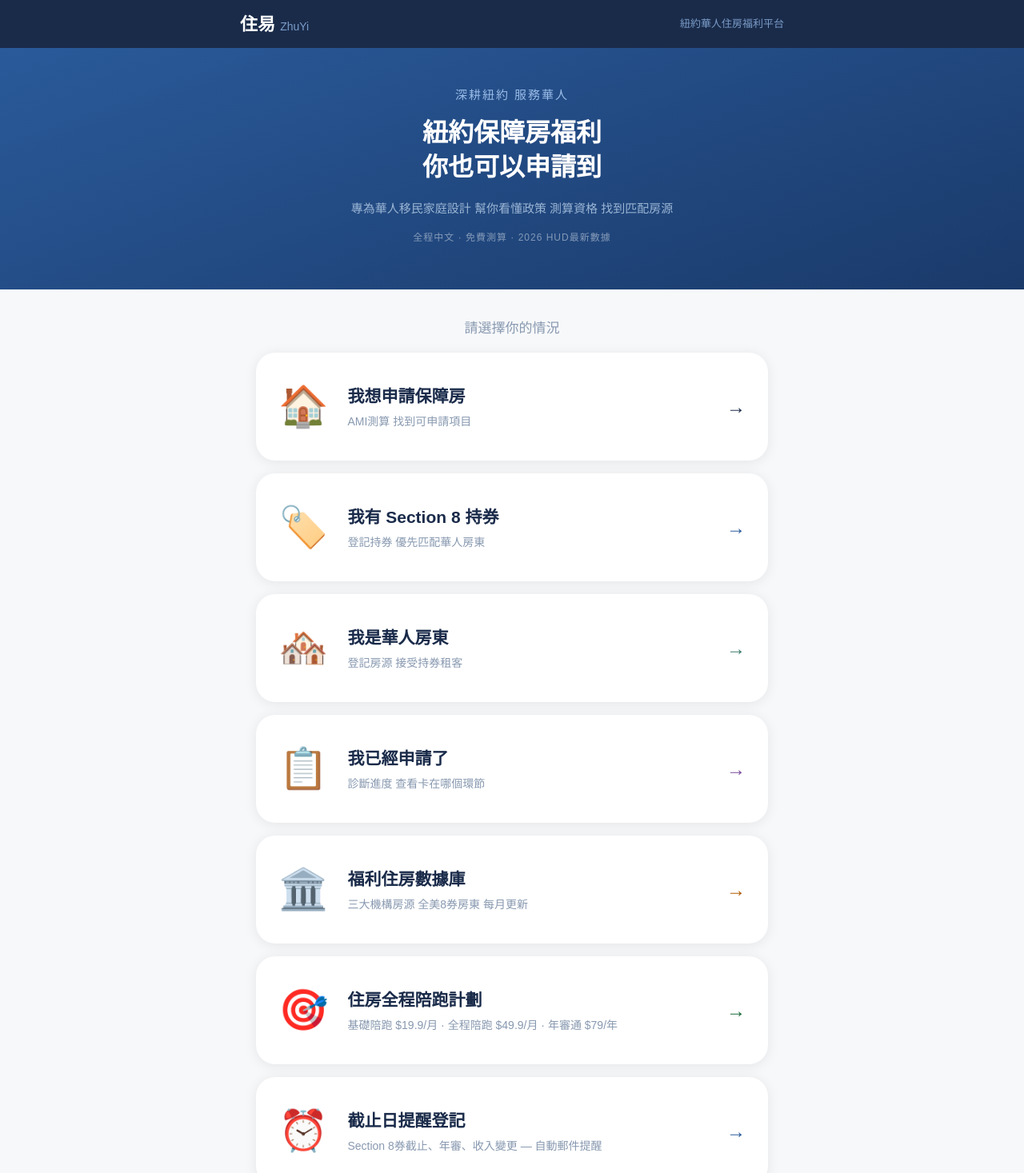
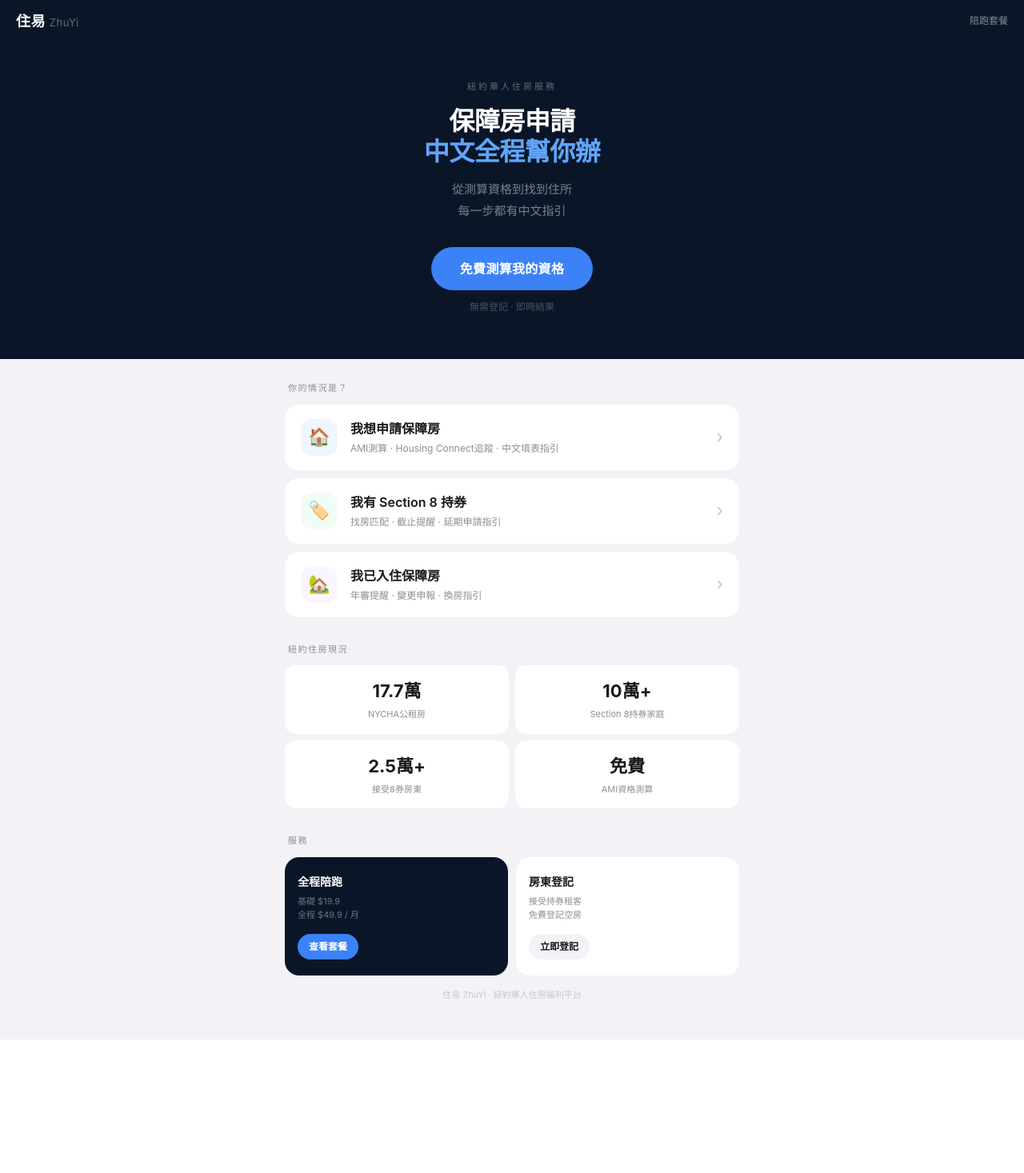
Before and after one commit to mtaiya2026jan-beep/zhuyi, a Next.js app: page / in a window 1280 px wide. Shown: the top 1467 px of the page at 80% size. After the commit the page ends 1300 px from the top, so only its background shows below. Built offline with nearby package versions, Linux system fonts and the light colour scheme.

Commit message:
feat: 首頁蘋果風格重構，三場景極簡設計

```diff
--- a/src/app/page.tsx
+++ b/src/app/page.tsx
@@ -1,60 +1,119 @@
 "use client";
 import {useRouter} from "next/navigation";
-const CARDS=[
-  {icon:"🏠",title:"我想申請保障房",sub:"AMI測算  找到可申請項目",href:"/ami",color:"#1A2B4A"},
-  {icon:"🏷️",title:"我有 Section 8 持券",sub:"登記持券  優先匹配華人房東",href:"/voucher",color:"#2A5A9A"},
-  {icon:"🏘️",title:"我是華人房東",sub:"登記房源  接受持券租客",href:"/landlord",color:"#3A7A6A"},
-  {icon:"📋",title:"我已經申請了",sub:"診斷進度  查看卡在哪個環節",href:"/status",color:"#7A4A9A"},
-  {icon:"🏛️",title:"福利住房數據庫",sub:"三大機構房源  全美8券房東  每月更新",href:"/database",color:"#B05A00"},
-  {icon:"🎯",title:"住房全程陪跑計劃",sub:"基礎陪跑 $19.9/月 · 全程陪跑 $49.9/月 · 年審通 $79/年",href:"/pricing",color:"#1A6A3A"},
-  {icon:"⏰",title:"截止日提醒登記",sub:"Section 8券截止、年審、收入變更 — 自動郵件提醒",href:"/reminders",color:"#2A5A9A"},
-  {icon:"📢",title:"變更申報指引",sub:"收入/家庭/地址/婚姻等9項變更 — 中文申報步驟",href:"/changes",color:"#7A4A9A"},
+
+const SCENES=[
+  {
+    icon:"🏠",
+    title:"我想申請保障房",
+    sub:"AMI測算 · Housing Connect追蹤 · 中文填表指引",
+    href:"/ami",
+    accent:"#3B82F6",
+    bg:"#EFF6FF",
+  },
+  {
+    icon:"🏷️",
+    title:"我有 Section 8 持券",
+    sub:"找房匹配 · 截止提醒 · 延期申請指引",
+    href:"/voucher",
+    accent:"#10B981",
+    bg:"#F0FDF4",
+  },
+  {
+    icon:"🏡",
+    title:"我已入住保障房",
+    sub:"年審提醒 · 變更申報 · 換房指引",
+    href:"/changes",
+    accent:"#8B5CF6",
+    bg:"#FAF5FF",
+  },
 ];
+
+const STATS=[
+  {num:"17.7萬",label:"NYCHA公租房"},
+  {num:"10萬+",label:"Section 8持券家庭"},
+  {num:"2.5萬+",label:"接受8券房東"},
+  {num:"免費",label:"AMI資格測算"},
+];
+
 export default function Home(){
   const router=useRouter();
-  return (
-    <div style={{fontFamily:"PingFang TC,Noto Sans TC,sans-serif",minHeight:"100vh",background:"#F7F8FA"}}>
-      <div style={{background:"#1A2B4A",padding:"0 24px"}}>
-        <div style={{maxWidth:680,margin:"0 auto",display:"flex",alignItems:"center",justifyContent:"space-between",height:60}}>
-          <div style={{color:"#fff",fontSize:22,fontWeight:800}}>住易 <span style={{fontSize:14,color:"#7A9CC8",fontWeight:400}}>ZhuYi</span></div>
-          <div style={{fontSize:13,color:"#7A9CC8"}}>紐約華人住房福利平台</div>
-        </div>
+  return(
+    <div style={{fontFamily:"PingFang TC,-apple-system,sans-serif",minHeight:"100vh",background:"#F2F2F7"}}>
+
+      {/* 頂欄 */}
+      <div style={{background:"#0A1628",padding:"0 20px",height:52,display:"flex",alignItems:"center",justifyContent:"space-between"}}>
+        <div style={{color:"#fff",fontSize:18,fontWeight:700,letterSpacing:0.5}}>住易 <span style={{color:"rgba(255,255,255,0.35)",fontSize:13,fontWeight:400}}>ZhuYi</span></div>
+        <a href="/pricing" style={{fontSize:12,color:"rgba(255,255,255,0.5)",textDecoration:"none"}}>陪跑套餐</a>
       </div>
-      <div style={{background:"linear-gradient(160deg,#2A5A9A 0%,#1A3A6A 100%)",padding:"48px 24px 56px",textAlign:"center"}}>
-        <div style={{maxWidth:520,margin:"0 auto"}}>
-          <div style={{fontSize:15,color:"#9ABCE8",letterSpacing:2,marginBottom:14}}>深耕紐約  服務華人</div>
-          <h1 style={{fontSize:32,fontWeight:800,color:"#fff",lineHeight:1.35,marginBottom:16}}>紐約保障房福利<br/>你也可以申請到</h1>
-          <p style={{fontSize:15,color:"#9BB5D4",lineHeight:1.8}}>專為華人移民家庭設計  幫你看懂政策  測算資格  找到匹配房源</p>
-          <div style={{marginTop:14,fontSize:12,color:"rgba(255,255,255,0.45)",letterSpacing:1}}>全程中文 · 免費測算 · 2026 HUD最新數據</div>
-        </div>
+
+      {/* Hero */}
+      <div style={{background:"#0A1628",padding:"48px 24px 56px",textAlign:"center"}}>
+        <div style={{fontSize:11,color:"rgba(255,255,255,0.35)",letterSpacing:3,marginBottom:16,textTransform:"uppercase"}}>紐約華人住房服務</div>
+        <h1 style={{margin:"0 0 14px",fontSize:32,fontWeight:800,color:"#fff",lineHeight:1.2,letterSpacing:-0.5}}>
+          保障房申請<br/><span style={{color:"#60A5FA"}}>中文全程幫你辦</span>
+        </h1>
+        <p style={{margin:"0 0 32px",fontSize:15,color:"rgba(255,255,255,0.45)",lineHeight:1.8}}>
+          從測算資格到找到住所<br/>每一步都有中文指引
+        </p>
+        <button onClick={()=>router.push("/ami")}
+          style={{background:"#3B82F6",color:"#fff",border:"none",borderRadius:50,padding:"15px 36px",fontSize:16,fontWeight:700,cursor:"pointer",letterSpacing:0.3}}>
+          免費測算我的資格
+        </button>
+        <div style={{marginTop:12,fontSize:12,color:"rgba(255,255,255,0.25)"}}>無需登記 · 即時結果</div>
       </div>
-      <div style={{maxWidth:680,margin:"0 auto",padding:"0 20px 50px"}}>
-        <div style={{fontSize:17,color:"#8899B0",margin:"36px 0 18px",textAlign:"center",fontWeight:500}}>請選擇你的情況</div>
-        <div style={{display:"flex",flexDirection:"column",gap:16}}>
-          {CARDS.map(c=>(
-            <button key={c.href+c.title} onClick={()=>router.push(c.href)}
-              style={{background:"#fff",border:"none",borderRadius:24,padding:"30px 28px",textAlign:"left",
-                boxShadow:"0 2px 16px rgba(0,0,0,0.08)",display:"flex",alignItems:"center",gap:24,cursor:"pointer"}}>
-              <div style={{fontSize:50,flexShrink:0}}>{c.icon}</div>
+
+      <div style={{maxWidth:600,margin:"0 auto",padding:"28px 16px 48px"}}>
+
+        {/* 場景選擇 */}
+        <div style={{fontSize:11,color:"#8E8E93",letterSpacing:1.5,marginBottom:12,paddingLeft:4,textTransform:"uppercase"}}>你的情況是？</div>
+        <div style={{display:"flex",flexDirection:"column",gap:10,marginBottom:32}}>
+          {SCENES.map(s=>(
+            <button key={s.href} onClick={()=>router.push(s.href)}
+              style={{background:"#fff",border:"none",borderRadius:18,padding:"18px 20px",textAlign:"left",
+                display:"flex",alignItems:"center",gap:16,cursor:"pointer",width:"100%"}}>
+              <div style={{width:46,height:46,borderRadius:14,background:s.bg,display:"flex",alignItems:"center",justifyContent:"center",fontSize:22,flexShrink:0}}>
+                {s.icon}
+              </div>
               <div style={{flex:1}}>
-                <div style={{fontSize:21,fontWeight:700,color:"#1A2B4A",marginBottom:6}}>{c.title}</div>
-                <div style={{fontSize:14,color:"#8899B0"}}>{c.sub}</div>
+                <div style={{fontSize:16,fontWeight:600,color:"#1A1A1A",marginBottom:4}}>{s.title}</div>
+                <div style={{fontSize:12,color:"#8E8E93",lineHeight:1.5}}>{s.sub}</div>
               </div>
-              <div style={{fontSize:24,color:c.color,fontWeight:700,flexShrink:0}}>→</div>
+              <div style={{fontSize:22,color:"#C7C7CC",flexShrink:0}}>›</div>
             </button>
           ))}
         </div>
-        <div style={{marginTop:28,background:"#fff",borderRadius:18,padding:"18px 22px",boxShadow:"0 2px 12px rgba(0,0,0,0.06)"}}>
-          <div style={{display:"flex",justifyContent:"center",textAlign:"center"}}>
-            {[["17.7萬","NYCHA公房套數"],["10萬+","Section 8持券家庭"],["2.5萬+","接受8券房東"],["10萬+","紐約華人移民家庭"]].map(([num,label],i,arr)=>(
-              <div key={label} style={{flex:1,borderRight:i<arr.length-1?"1px solid #ECEEF3":"none",padding:"4px 0"}}>
-                <div style={{fontSize:20,fontWeight:800,color:"#1A2B4A"}}>{num}</div>
-                <div style={{fontSize:11,color:"#8899B0",marginTop:4}}>{label}</div>
-              </div>
-            ))}
-          </div>
+
+        {/* 數據條 */}
+        <div style={{fontSize:11,color:"#8E8E93",letterSpacing:1.5,marginBottom:12,paddingLeft:4,textTransform:"uppercase"}}>紐約住房現況</div>
+        <div style={{display:"grid",gridTemplateColumns:"1fr 1fr",gap:8,marginBottom:32}}>
+          {STATS.map(s=>(
+            <div key={s.label} style={{background:"#fff",borderRadius:14,padding:"16px",textAlign:"center"}}>
+              <div style={{fontSize:22,fontWeight:700,color:"#1A1A1A"}}>{s.num}</div>
+              <div style={{fontSize:11,color:"#8E8E93",marginTop:4}}>{s.label}</div>
+            </div>
+          ))}
         </div>
-        <div style={{textAlign:"center",marginTop:14,fontSize:12,color:"#B0BBC8"}}>住易 ZhuYi · 紐約華人住房福利平台</div>
+
+        {/* 底部服務卡 */}
+        <div style={{fontSize:11,color:"#8E8E93",letterSpacing:1.5,marginBottom:12,paddingLeft:4,textTransform:"uppercase"}}>服務</div>
+        <div style={{display:"grid",gridTemplateColumns:"1fr 1fr",gap:10,marginBottom:16}}>
+          <button onClick={()=>router.push("/pricing")}
+            style={{background:"#0A1628",border:"none",borderRadius:18,padding:"20px 16px",textAlign:"left",cursor:"pointer"}}>
+            <div style={{fontSize:14,fontWeight:700,color:"#fff",marginBottom:6}}>全程陪跑</div>
+            <div style={{fontSize:11,color:"rgba(255,255,255,0.4)",lineHeight:1.6,marginBottom:14}}>基礎 $19.9<br/>全程 $49.9 / 月</div>
+            <div style={{background:"#3B82F6",color:"#fff",fontSize:12,fontWeight:600,padding:"7px 14px",borderRadius:20,display:"inline-block"}}>查看套餐</div>
+          </button>
+          <button onClick={()=>router.push("/landlord")}
+            style={{background:"#fff",border:"none",borderRadius:18,padding:"20px 16px",textAlign:"left",cursor:"pointer"}}>
+            <div style={{fontSize:14,fontWeight:700,color:"#1A1A1A",marginBottom:6}}>房東登記</div>
+            <div style={{fontSize:11,color:"#8E8E93",lineHeight:1.6,marginBottom:14}}>接受持券租客<br/>免費登記空房</div>
+            <div style={{background:"#F2F2F7",color:"#1A1A1A",fontSize:12,fontWeight:600,padding:"7px 14px",borderRadius:20,display:"inline-block"}}>立即登記</div>
+          </button>
+        </div>
+
+        <div style={{textAlign:"center",fontSize:11,color:"#C7C7CC",marginTop:8}}>
+          住易 ZhuYi · 紐約華人住房福利平台
+        </div>
       </div>
     </div>
   );
```
